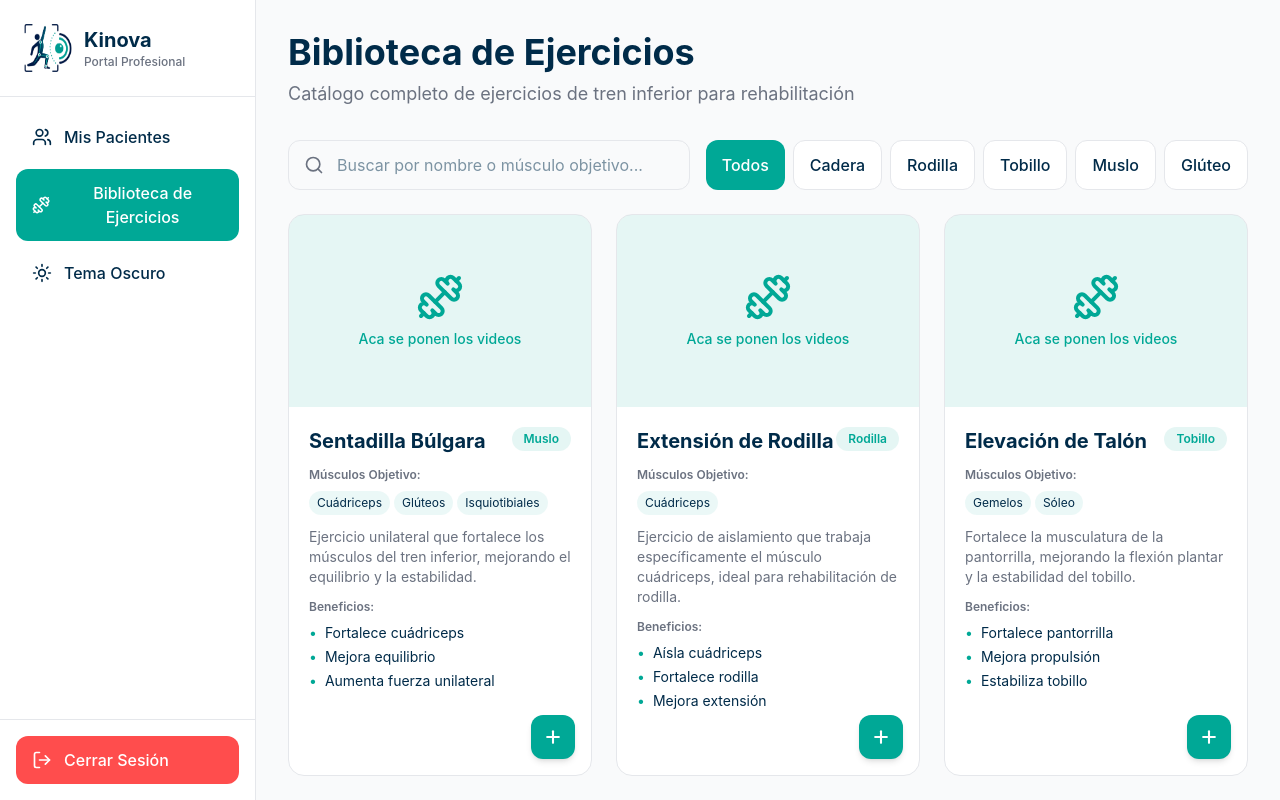
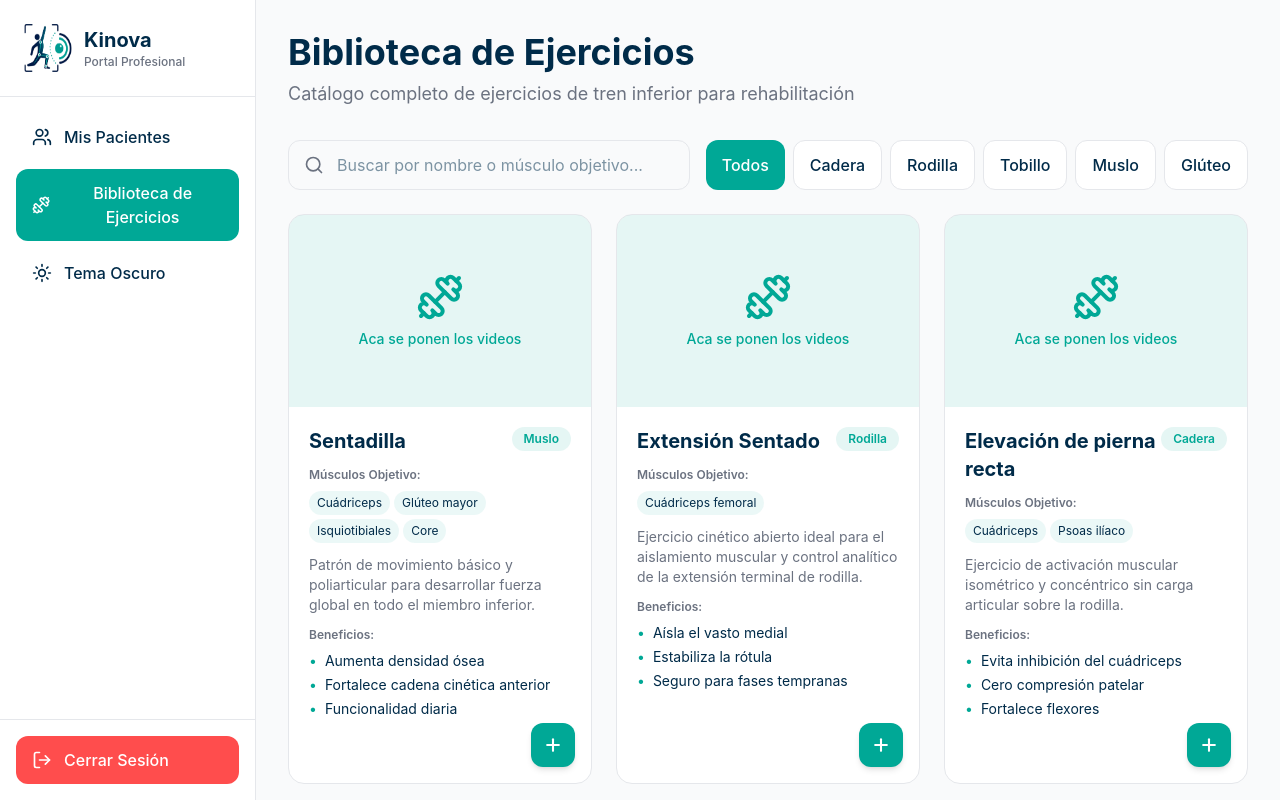
Before and after one commit to Ignacio-gh/kinova, a React (Vite) app in the folder frontend/: page /kinesiologo/ejercicios in a window 1280 px wide. Shown: the top 800 px of the page. Built offline with nearby package versions, Linux system fonts and the light colour scheme.

Commit message:
Update exercise names and descriptions in ExerciseLibrary

```diff
--- a/frontend/src/app/pages/kinesiologo/ExerciseLibrary.tsx
+++ b/frontend/src/app/pages/kinesiologo/ExerciseLibrary.tsx
@@ -20,31 +20,32 @@ interface Patient {
 }
 
 const exercises: Exercise[] = [
+
   {
     id: 1,
-    name: 'Sentadilla Búlgara',
-    targetMuscles: ['Cuádriceps', 'Glúteos', 'Isquiotibiales'],
+    name: 'Sentadilla',
+    targetMuscles: ['Cuádriceps', 'Glúteo mayor', 'Isquiotibiales', 'Core'],
     zone: 'Muslo',
-    description: 'Ejercicio unilateral que fortalece los músculos del tren inferior, mejorando el equilibrio y la estabilidad.',
-    benefits: ['Fortalece cuádriceps', 'Mejora equilibrio', 'Aumenta fuerza unilateral'],
+    description: 'Patrón de movimiento básico y poliarticular para desarrollar fuerza global en todo el miembro inferior.',
+    benefits: ['Aumenta densidad ósea', 'Fortalece cadena cinética anterior', 'Funcionalidad diaria'],
     videoUrl: 'placeholder'
   },
   {
     id: 2,
-    name: 'Extensión de Rodilla',
-    targetMuscles: ['Cuádriceps'],
+    name: 'Extensión Sentado',
+    targetMuscles: ['Cuádriceps femoral'],
     zone: 'Rodilla',
-    description: 'Ejercicio de aislamiento que trabaja específicamente el músculo cuádriceps, ideal para rehabilitación de rodilla.',
-    benefits: ['Aísla cuádriceps', 'Fortalece rodilla', 'Mejora extensión'],
+    description: 'Ejercicio cinético abierto ideal para el aislamiento muscular y control analítico de la extensión terminal de rodilla.',
+    benefits: ['Aísla el vasto medial', 'Estabiliza la rótula', 'Seguro para fases tempranas'],
     videoUrl: 'placeholder'
   },
   {
     id: 3,
-    name: 'Elevación de Talón',
-    targetMuscles: ['Gemelos', 'Sóleo'],
-    zone: 'Tobillo',
-    description: 'Fortalece la musculatura de la pantorrilla, mejorando la flexión plantar y la estabilidad del tobillo.',
-    benefits: ['Fortalece pantorrilla', 'Mejora propulsión', 'Estabiliza tobillo'],
+    name: 'Elevación de pierna recta',
+    targetMuscles: ['Cuádriceps', 'Psoas ilíaco'],
+    zone: 'Cadera',
+    description: 'Ejercicio de activación muscular isométrico y concéntrico sin carga articular sobre la rodilla.',
+    benefits: ['Evita inhibición del cuádriceps', 'Cero compresión patelar', 'Fortalece flexores'],
     videoUrl: 'placeholder'
   },
   {
@@ -126,6 +127,33 @@ const exercises: Exercise[] = [
     zone: 'Cadera',
     description: 'Ejercicio de activación para los rotadores externos de cadera, fundamental para estabilidad.',
     benefits: ['Activa rotadores', 'Estabiliza cadera', 'Previene lesiones'],
+    videoUrl: 'placeholder'
+  },
+  {
+    id: 13,
+    name: 'Sentadilla Búlgara',
+    targetMuscles: ['Cuádriceps', 'Glúteos', 'Isquiotibiales'],
+    zone: 'Muslo',
+    description: 'Ejercicio unilateral que fortalece los músculos del tren inferior, mejorando el equilibrio y la estabilidad.',
+    benefits: ['Fortalece cuádriceps', 'Mejora equilibrio', 'Aumenta fuerza unilateral'],
+    videoUrl: 'placeholder'
+  },
+  {
+    id: 14,
+    name: 'Extensión de Rodilla',
+    targetMuscles: ['Cuádriceps'],
+    zone: 'Rodilla',
+    description: 'Ejercicio de aislamiento que trabaja específicamente el músculo cuádriceps, ideal para rehabilitación de rodilla.',
+    benefits: ['Aísla cuádriceps', 'Fortalece rodilla', 'Mejora extensión'],
+    videoUrl: 'placeholder'
+  },
+  {
+    id: 15,
+    name: 'Elevación de Talón',
+    targetMuscles: ['Gemelos', 'Sóleo'],
+    zone: 'Tobillo',
+    description: 'Fortalece la musculatura de la pantorrilla, mejorando la flexión plantar y la estabilidad del tobillo.',
+    benefits: ['Fortalece pantorrilla', 'Mejora propulsión', 'Estabiliza tobillo'],
     videoUrl: 'placeholder'
   }
 ];
```
